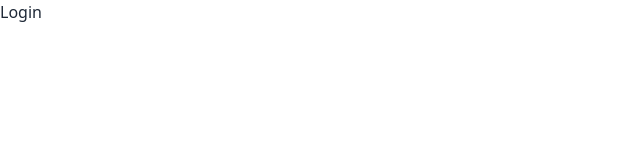
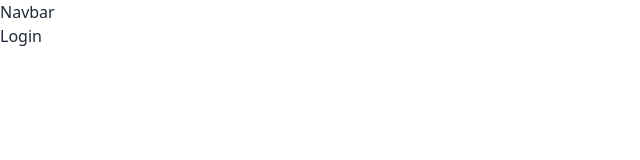
Before and after one commit to sebastianFeltes/app-herramientas, a React (Vite) app: page / in a window 1280 px wide. Shown: the top 160 px of the page, without its empty margins (0-640 px from the left). Built offline with nearby package versions, Linux system fonts and the light colour scheme.

Commit message:
primera subida

```diff
--- /dev/null
+++ b/src/components/Navbar.jsx
@@ -0,0 +1,7 @@
+function Navbar() {
+  return (
+    <div>Navbar</div>
+  )
+}
+
+export default Navbar
--- a/src/pages/Login.jsx
+++ b/src/pages/Login.jsx
@@ -1,6 +1,9 @@
+import Navbar from "../components/Navbar";
+
 function Login() {
   return (
     <>
+    <Navbar/>
       <span>Login</span>
     </>
   );
```
